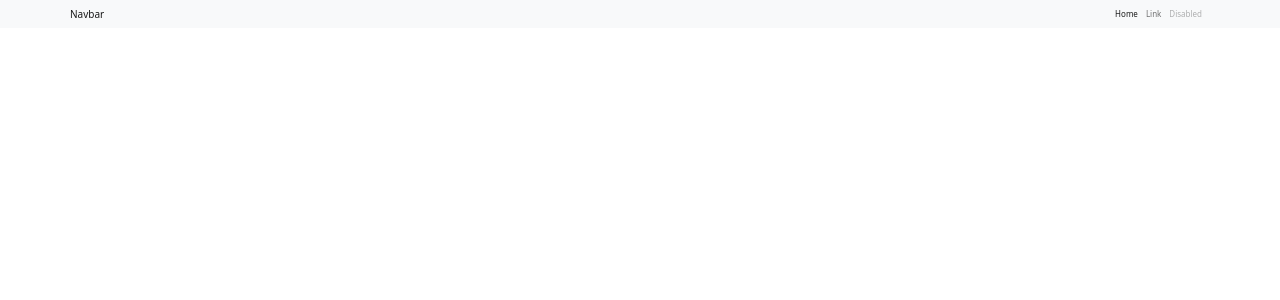
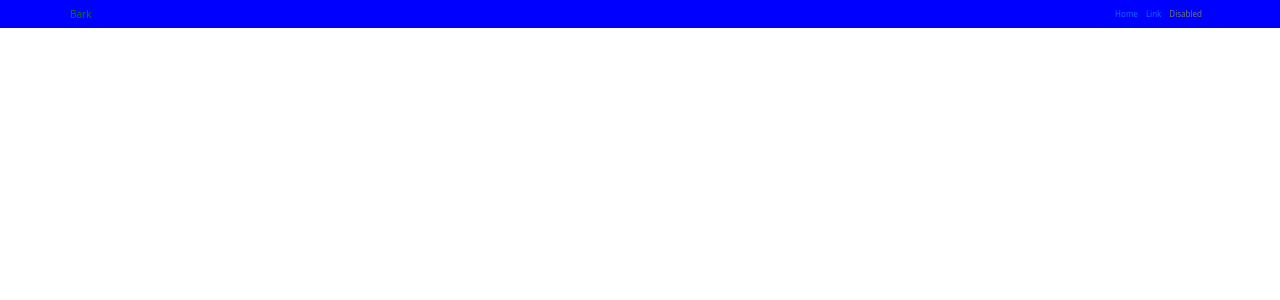
Before and after one commit to lawrencedovin/capstone-2-bark, a React (Create React App) app in the folder bark/: page / in a window 1280 px wide. Shown: the top 300 px of the page. Built offline with nearby package versions, Linux system fonts and the light colour scheme; a web font is replaced by a local one.

Commit message:
set up initial navbar scss file

```diff
--- a/bark/src/components/NavBar/NavBar.js
+++ b/bark/src/components/NavBar/NavBar.js
@@ -1,16 +1,16 @@
 import React from 'react';
 import PropTypes from 'prop-types';
 
-
 const NavBar = () => (
-  <div data-testid="NavBar"><nav class="navbar navbar-expand-lg navbar-light bg-light">
+  <div data-testid="NavBar">
+    <nav class="navbar navbar-expand-lg">
       <div class="container-fluid">
-    <a class="navbar-brand" href="#">Navbar</a>
+        <a class="navbar-brand navbar__logo" href="#">Bark</a>
         <button class="navbar-toggler" type="button" data-bs-toggle="collapse" data-bs-target="#navbarTogglerDemo02" aria-controls="navbarTogglerDemo02" aria-expanded="false" aria-label="Toggle navigation">
           <span class="navbar-toggler-icon"></span>
         </button>
         <div class="collapse navbar-collapse" id="navbarTogglerDemo02">
-      <div class="ms-auto"></div>
+          <div class="me-auto"></div>
           <div class="d-flex">
             <ul class="navbar-nav me-2">
               <li class="nav-item">
--- a/bark/src/css/styles.css
+++ b/bark/src/css/styles.css
@@ -42,3 +42,8 @@ button {
 
 .container-fluid {
   max-width: 144rem; }
+
+.navbar {
+  background-color: blue; }
+  .navbar__logo {
+    color: green; }
--- /dev/null
+++ b/bark/src/sass/components/_navbar.scss
@@ -0,0 +1,6 @@
+.navbar {
+    background-color: blue;
+    &__logo {
+        color: green;
+    }
+}
--- a/bark/src/sass/main.scss
+++ b/bark/src/sass/main.scss
@@ -1,2 +1,3 @@
 @import "base";
+@import "./components/navbar";
 @import "bark";
```
Lines whose indentation alone changed are shown as unchanged.
